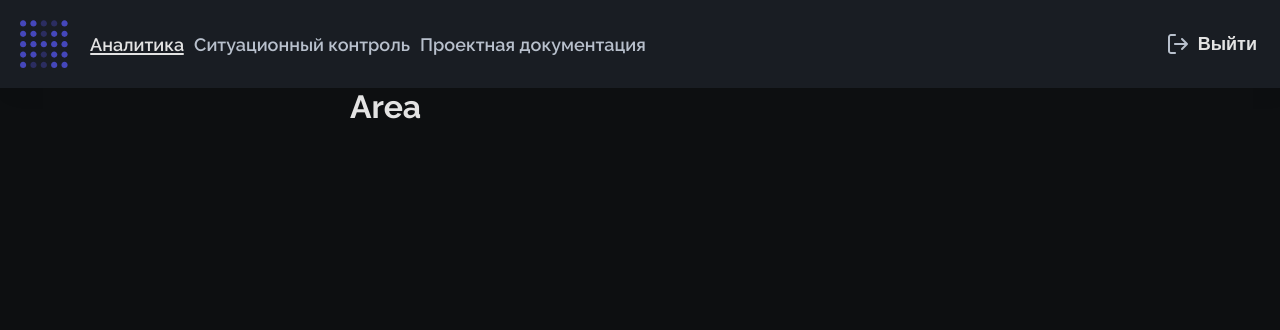
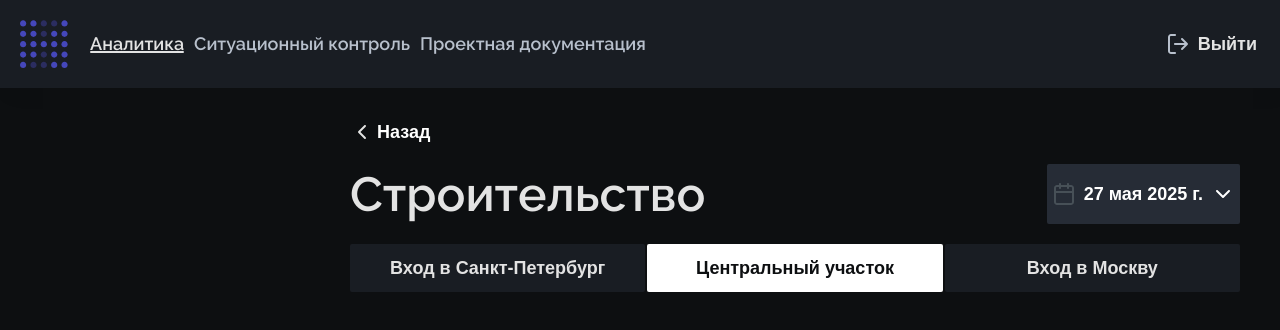
Before and after one commit to MikhailMilyaev/rut-test-vue-js, a Vue app: page / in a window 1280 px wide. Shown: the top 330 px of the page. Built offline with nearby package versions, Linux system fonts and the light colour scheme.

Commit message:
feat: set the layout in ContentArea component, create the ContentHead component

```diff
--- a/index.html
+++ b/index.html
@@ -4,7 +4,7 @@
     <meta charset="UTF-8" />
     <link rel="icon" type="image/svg+xml" href="/favicon.svg" />
     <meta name="viewport" content="width=device-width, initial-scale=1.0" />
-    <title>SRM Center</title>
+    <title>SMR Center</title>
   </head>
   <body>
     <div id="app"></div>
--- a/src/App.vue
+++ b/src/App.vue
@@ -1,4 +1,5 @@
 <script setup>
+import ContentArea from './components/ContentArea.vue';
 import Header from './components/Header.vue';
 import SideBar from './components/SideBar.vue';
 
@@ -6,12 +7,10 @@ import SideBar from './components/SideBar.vue';
 
 <template>
   <div class="app-wrapper">
-    <Header></Header>
+    <Header/>
     <div class="main-layout">
-      <SideBar></SideBar>
-      <main class="content-area">
-        <h1>Area</h1>
-      </main>
+      <SideBar/>
+      <ContentArea />
     </div>
   </div>
 
@@ -30,9 +29,4 @@ import SideBar from './components/SideBar.vue';
   grid-template-columns: 310px 1fr;
   flex: 1;
 }
-
-.content-area {
-  overflow-y: auto;
-  padding: 0 40px;
-}
 </style>
--- /dev/null
+++ b/src/components/ContentArea.vue
@@ -0,0 +1,44 @@
+<script setup>
+import ContentHead from './ContentHead.vue';
+import ContentLeft from './ContentLeft.vue';
+import ContentRight from './ContentRight.vue';
+
+</script>
+
+<template>
+  <div class="content-area">
+    <ContentHead />
+
+    <div class="content-area__grid">
+        <ContentLeft class="content-area__left" />
+        <ContentRight class="content-area__right" />
+    </div>
+  </div>
+</template>
+
+<style scoped>
+.content-area {
+  display: flex;
+  flex-direction: column;
+  gap: 40px;
+  overflow-y: auto;
+  padding: 20px 40px;
+  height: 100%;
+}
+
+.content-area__grid {
+    display: grid;
+    grid-template-columns: 540px 1fr;
+    gap: 40px;
+    max-width: 1530px;
+    width: 100%;
+}
+
+.content-area__left {
+    width: 540px;
+}
+
+.content-area__right {
+    min-width: 0;
+}
+</style>
--- /dev/null
+++ b/src/components/ContentHead.vue
@@ -0,0 +1,134 @@
+<script setup>
+
+</script>
+
+<template>
+    <div class="content-head">
+        <button class="content-head__back">
+            <svg width="24" height="24" viewBox="0 0 24 24" fill="none" xmlns="http://www.w3.org/2000/svg">
+                <path fill-rule="evenodd" clip-rule="evenodd" d="M15.7071 5.29289C16.0976 5.68342 16.0976 6.31658 15.7071 6.70711L10.4142 12L15.7071 17.2929C16.0976 17.6834 16.0976 18.3166 15.7071 18.7071C15.3166 19.0976 14.6834 19.0976 14.2929 18.7071L8.29289 12.7071C7.90237 12.3166 7.90237 11.6834 8.29289 11.2929L14.2929 5.29289C14.6834 4.90237 15.3166 4.90237 15.7071 5.29289Z" fill="#E3E3E3"/>
+            </svg>
+            <span class="content-head__back-text">Назад</span>
+        </button>
+
+        <div class="content-head__header">
+            <h1 class="content-head__title">Строительство</h1>
+            <button class="content-head__date">
+                <svg width="24" height="24" viewBox="0 0 24 24" fill="none" xmlns="http://www.w3.org/2000/svg">
+                    <path d="M20 11H4V20C4 20.5523 4.44771 21 5 21H19C19.5523 21 20 20.5523 20 20V11ZM15 6V5H9V6C9 6.55228 8.55228 7 8 7C7.44772 7 7 6.55228 7 6V5H5C4.44772 5 4 5.44772 4 6V9H20V6C20 5.44771 19.5523 5 19 5H17V6C17 6.55228 16.5523 7 16 7C15.4477 7 15 6.55228 15 6ZM22 20C22 21.6569 20.6569 23 19 23H5C3.34315 23 2 21.6569 2 20V6C2 4.34315 3.34315 3 5 3H7V2C7 1.44772 7.44772 1 8 1C8.55228 1 9 1.44772 9 2V3H15V2C15 1.44772 15.4477 1 16 1C16.5523 1 17 1.44772 17 2V3H19C20.6569 3 22 4.34315 22 6V20Z" fill="#475057"/>
+                </svg>
+                <p class="content-head__date-text">27 мая 2025 г.</p>
+                <svg width="24" height="24" viewBox="0 0 24 24" fill="none" xmlns="http://www.w3.org/2000/svg">
+                    <path fill-rule="evenodd" clip-rule="evenodd" d="M5.29289 8.29289C5.68342 7.90237 6.31658 7.90237 6.70711 8.29289L12 13.5858L17.2929 8.29289C17.6834 7.90237 18.3166 7.90237 18.7071 8.29289C19.0976 8.68342 19.0976 9.31658 18.7071 9.70711L12.7071 15.7071C12.3166 16.0976 11.6834 16.0976 11.2929 15.7071L5.29289 9.70711C4.90237 9.31658 4.90237 8.68342 5.29289 8.29289Z" fill="white"/>
+                </svg>
+            </button>
+        </div>
+
+        <div class="content-head__tabs tabs">
+            <button class="tabs__item">Вход в Санкт-Петербург</button>
+            <button class="tabs__item tabs__item--active">Центральный участок</button>
+            <button class="tabs__item">Вход в Москву</button>
+        </div>
+
+    </div>
+</template>
+
+<style scoped>
+.content-head {
+    display: flex;
+    flex-direction: column;
+    width: 100%;
+}
+
+.content-head__back {
+    width: 83px;
+    height: 48px;
+    align-self: flex-start;
+
+    display: flex;
+    align-items: center;
+    gap: 3px;
+    background: none;
+    border: none;
+    font-size: 18px;
+    font-weight: 600;
+    color: var(--color-text-primary-inverse);
+    cursor: pointer;
+    margin-bottom: 8px;
+}
+
+.content-head__header {
+    display: flex;
+    justify-content: space-between;
+    align-items: center;
+    margin-bottom: 20px;
+}
+
+.content-head__title {
+    font-size: 48px;
+    font-weight: 600;
+    line-height: 54px;
+    color: var(--color-text-primary);
+}
+
+.content-head__date {
+    height: 60px;
+    display: flex;
+    align-items: center;
+    gap: 8px;
+    background-color: var(--color-bg-secondary-2);
+    border: none;
+    padding: 3px 5px;
+    border-radius: 2px;
+    cursor: pointer;
+    box-shadow: rgba(0, 0, 0, 0.05);
+}
+
+.content-head__date-text {
+    color: var(--color-text-primary-inverse);
+    font-size: 18px;
+    line-height: 18px;
+    font-weight: 600;
+}
+
+.tabs {
+    display: flex;
+    width: 100%;
+    height: 48px;
+    justify-content: space-between;
+    gap: 2px;
+}
+
+.tabs__item {
+    flex: 1;
+    display: flex;
+    align-items: center;
+    justify-content: center;
+    border: none;
+    background: none;
+    border-radius: 2px;
+    height: 48px;
+    font-size: 18px;
+    font-weight: 600;
+    line-height: 20px;
+    background-color: var(--color-bg-secondary);
+    color: var(--color-text-primary);
+    padding: 10px 4px;
+
+    cursor: pointer;
+    transition: all 0.3s ease;
+    white-space: nowrap;
+}
+
+.tabs__item--active {
+    color: var(--color-bg-primary);
+    background-color: var(--color-text-primary-inverse);
+
+}
+
+.tabs__item:not(.tabs__item--active):hover {
+    color: var(--color-text-primary);
+    background-color: rgba(255, 255, 255, 0.05);
+}
+
+</style>
--- /dev/null
+++ b/src/components/ContentLeft.vue
@@ -0,0 +1,11 @@
+<script setup>
+
+</script>
+
+<template>
+
+</template>
+
+<style scoped>
+
+</style>
--- /dev/null
+++ b/src/components/ContentRight.vue
@@ -0,0 +1,10 @@
+<script setup>
+
+</script>
+
+<template>
+</template>
+
+<style scoped>
+
+</style>
--- a/src/components/Header.vue
+++ b/src/components/Header.vue
@@ -109,6 +109,7 @@
 .nav__item {
   font-size: 18px;
   font-weight: 600;
+  line-height: 18px;
   color: var(--color-text-inactive);
   cursor: pointer;
   transition: color 0.2s ease;
@@ -162,6 +163,7 @@
     color: var(--color-text-primary);
     font-size: 18px;
     font-weight: 600;
+    line-height: 18px;
 }
 
 .logout:hover {
--- a/src/main.css
+++ b/src/main.css
@@ -10,7 +10,9 @@
     --color-bg-primary: rgba(13, 15, 17, 1);
     --color-bg-secondary: rgba(25, 29, 35, 1);
     --color-text-primary: rgba(227, 227, 227, 1);
+    --color-text-primary-inverse: rgba(255, 255, 255, 1);
     --color-text-inactive: rgba(184, 192, 204, 1);
+    --color-bg-secondary-2: rgba(38, 44, 54, 1);
 }
 
 body {
```
